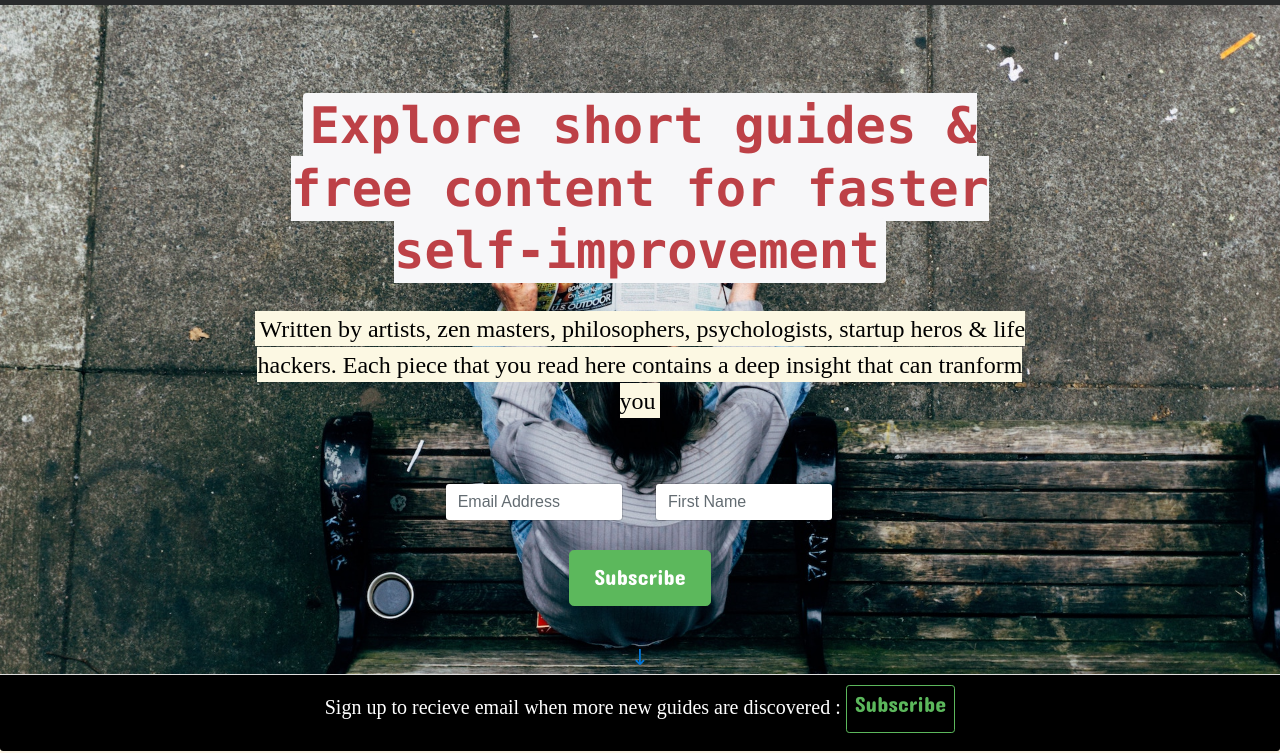
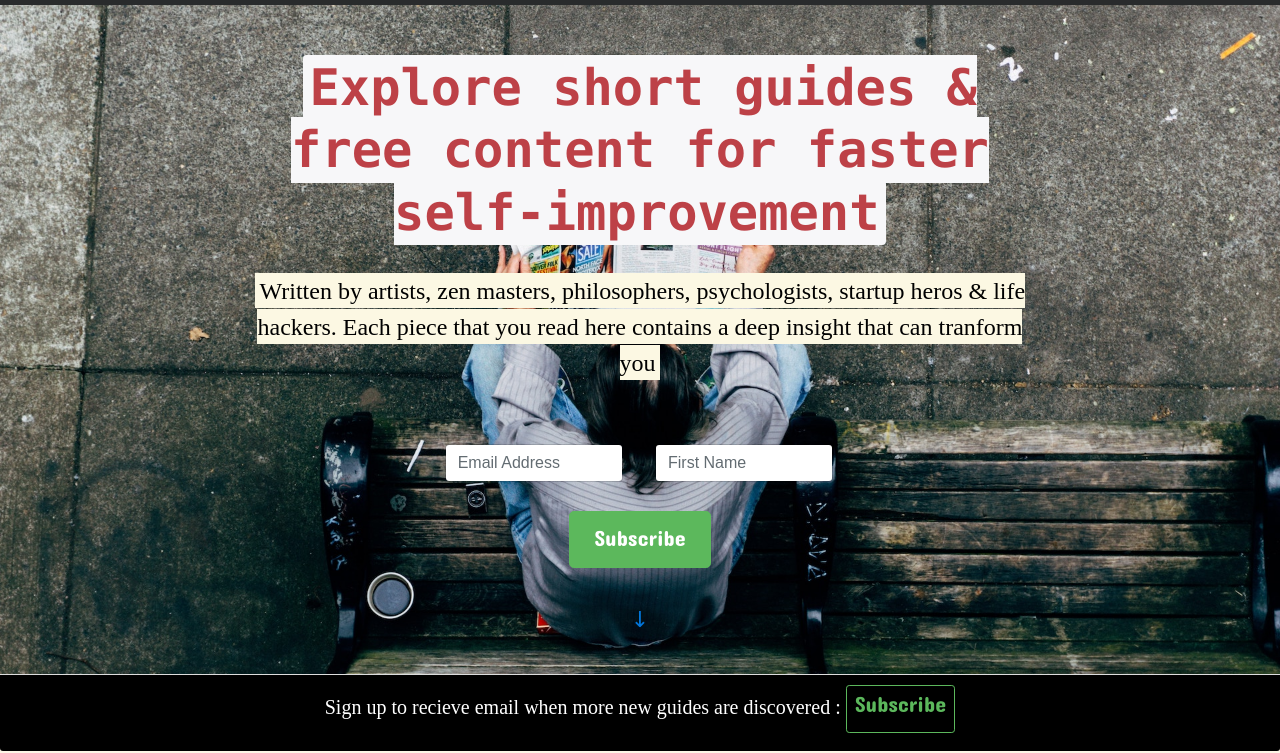
Before and after one commit to startupankur/readsmart, a plain HTML site: page index.html in a window 1280 px wide. Shown: the part 49-802 px from the top of the page. Drawn offline with Linux system fonts and the light colour scheme; a web font is replaced by a local one.

Commit message:
Update style.css

```diff
--- a/style.css
+++ b/style.css
@@ -85,7 +85,7 @@ footer {
 	color: white;
 	height: 90%;
 	text-align: center;
-	display: flex;
+	display: table;
 	align-items: center;
 
 }
```
